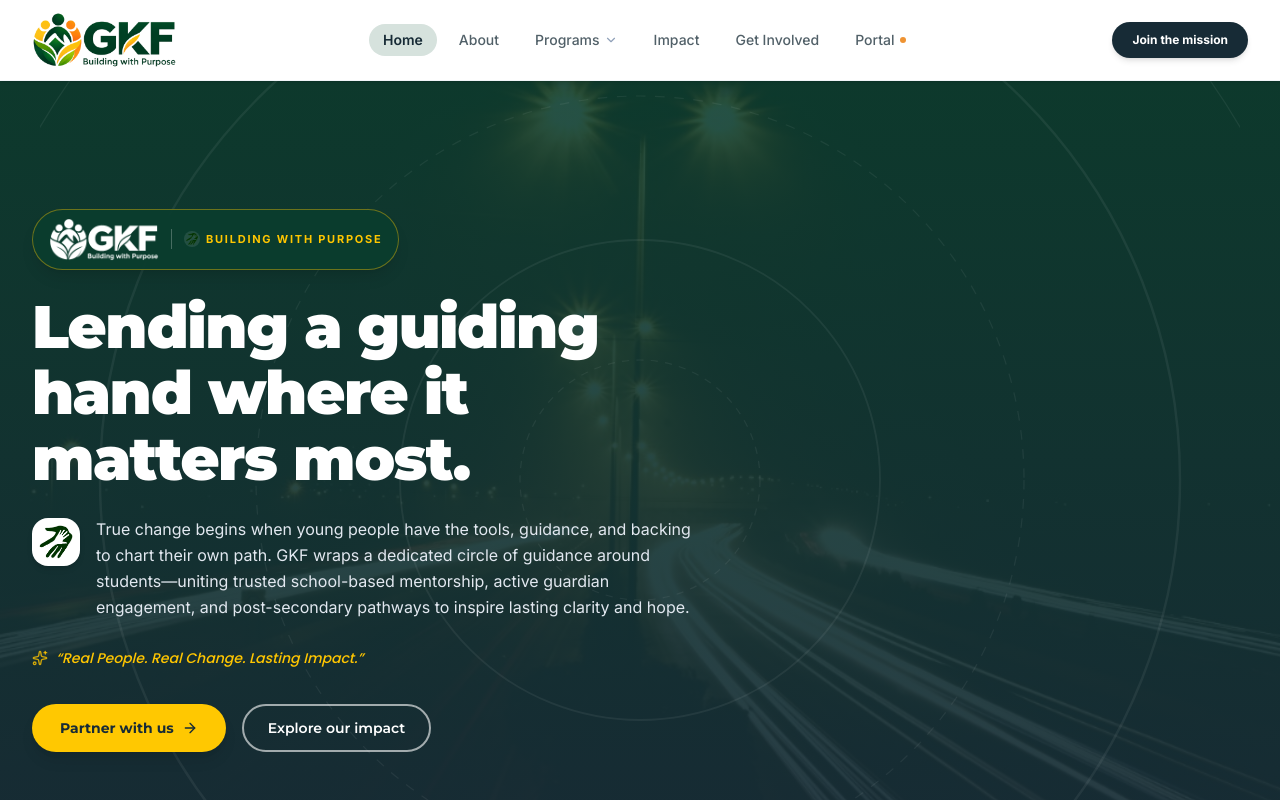
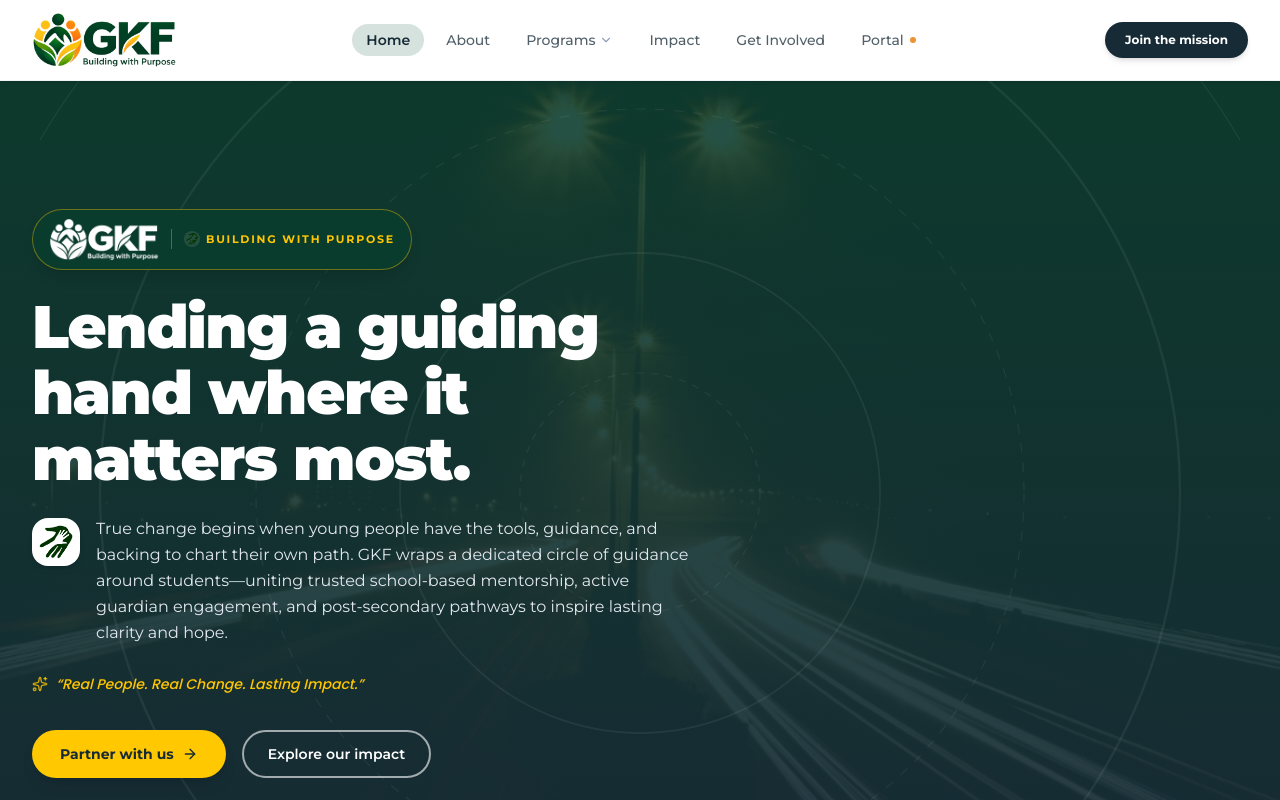
Before and after one commit to DUCK1213/GKF, a Next.js app: page / in a window 1280 px wide. Shown: the top 800 px of the page. Built offline with nearby package versions, Linux system fonts and the light colour scheme.

Commit message:
feat: apply Montserrat as global website font

```diff
--- a/src/app/globals.css
+++ b/src/app/globals.css
@@ -22,7 +22,7 @@
 body {
   background-color: var(--background);
   color: var(--foreground);
-  font-family: var(--font-inter), -apple-system, BlinkMacSystemFont, "Segoe UI", Roboto, sans-serif;
+  font-family: var(--font-montserrat), Montserrat, ui-sans-serif, system-ui, sans-serif;
   min-height: 100vh;
 }
 
--- a/src/app/layout.tsx
+++ b/src/app/layout.tsx
@@ -8,7 +8,7 @@ import Footer from "@/components/Footer";
 const montserrat = Montserrat({
   subsets: ["latin"],
   variable: "--font-montserrat",
-  weight: ["500", "600", "700", "800", "900"],
+  weight: ["300", "400", "500", "600", "700", "800", "900"],
   display: "swap",
 });
 
```
